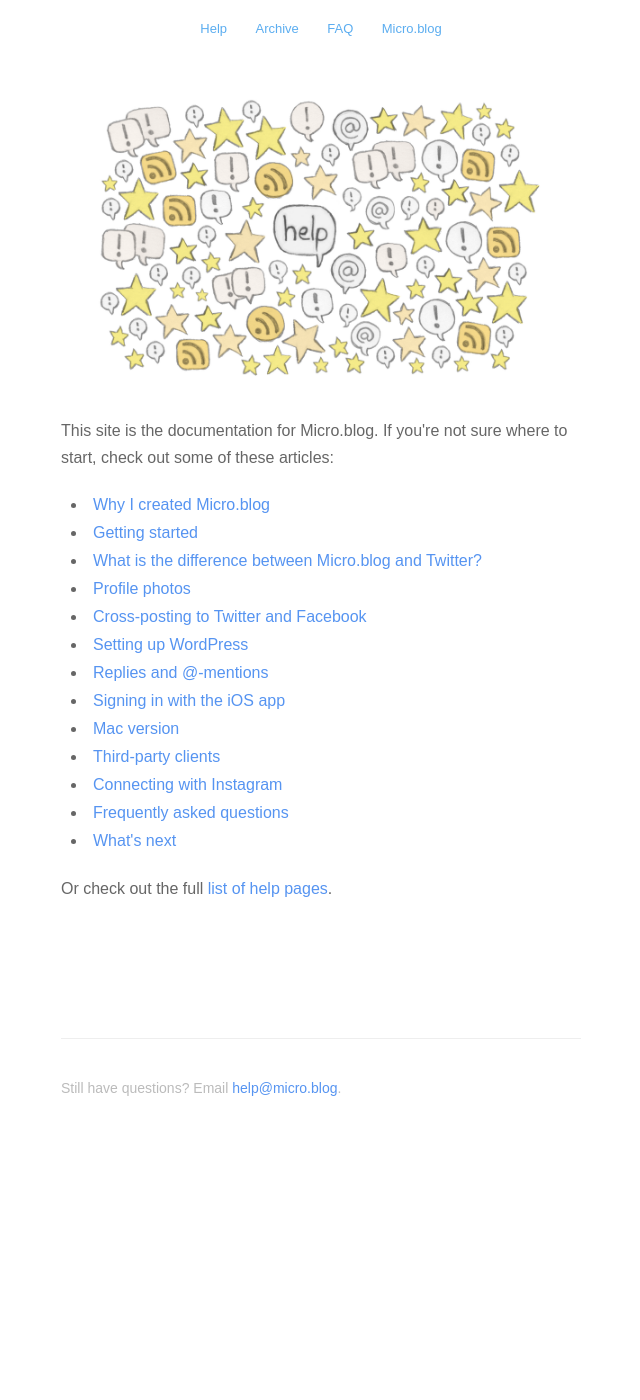
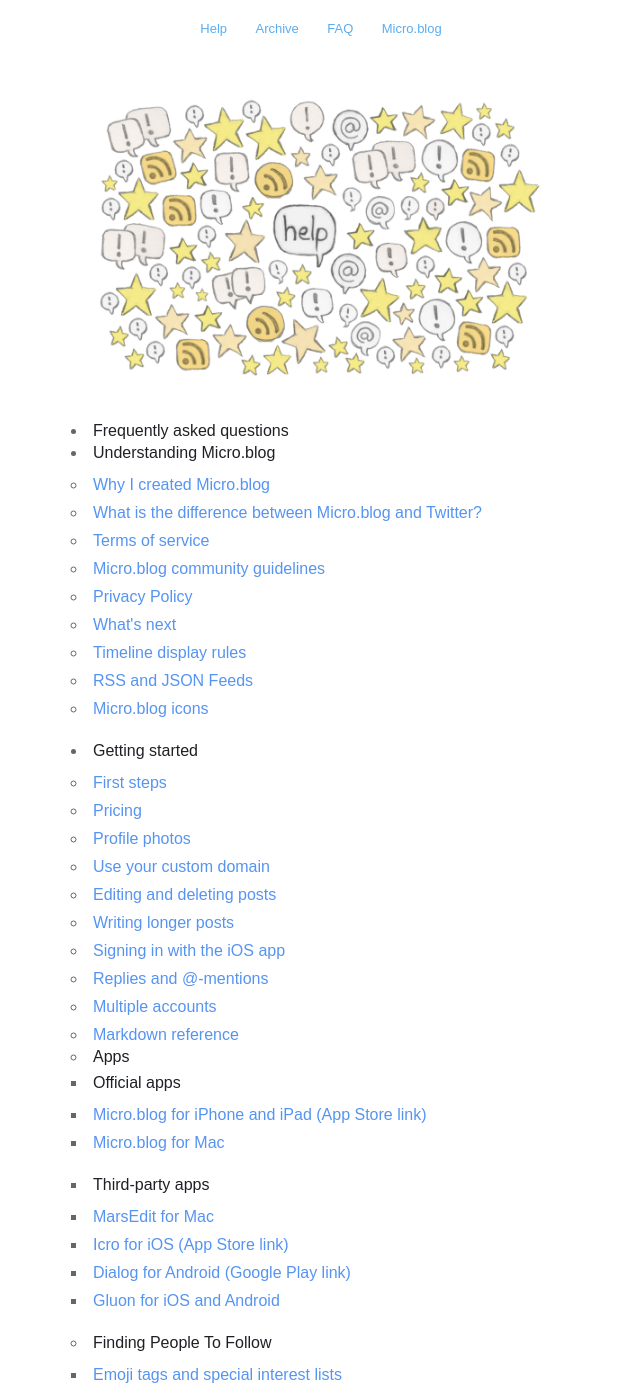
Before and after one commit to microdotblog/help.micro.blog, a Jekyll site: the page built from index.html, in a window 1280 px wide and 1400 px high. Shown: the whole window, without its empty margins (319-959 px from the left). Built offline with Jekyll 4.4.1, drawn with Linux system fonts in a browser that asks for light colours; nearby versions of some CDN libraries; the list of posts is cut into pages by our own code; some of the changed text lies outside the part shown.

Commit message:
Updated help home page with new table of contents.

```diff
--- a/index.html
+++ b/index.html
@@ -4,25 +4,112 @@
 
 <center><img src="/assets/images/header_help.png" class="logo" alt="Micro.blog" /></center>
 
-<p>This site is the documentation for Micro.blog. If you're not sure where to start, check out some of these articles:</p>
+<ul>
+	<li class="about_link"><a href="/faq/"><b>Frequently asked questions</b></a></li>
 
-<ul>
-	<li class="about_link"><a href="/2015/why-i-created-this/">Why I created Micro.blog</a></li>
-	<li class="about_link"><a href="/2017/getting-started/">Getting started</a></li>
-	<li class="about_link"><a href="/2018/twitter-differences/">What is the difference between Micro.blog and Twitter?</a></li>
-	<li class="about_link"><a href="/2015/profile-photos/">Profile photos</a></li>
-	<li class="about_link"><a href="/2016/cross-posting-twitter/">Cross-posting to Twitter and Facebook</a></li>
-	<li class="about_link"><a href="/2018/setting-up-wordpress/">Setting up WordPress</a></li>
-	<li class="about_link"><a href="/2018/replies-and-mentions/">Replies and @-mentions</a></li>
-	<li class="about_link"><a href="/2015/signing-in-ios/">Signing in with the iOS app</a></li>
-	<li class="about_link"><a href="/2017/mac-version/">Mac version</a></li>
-	<li class="about_link"><a href="/2017/micropub-clients/">Third-party clients</a></li>
-	<li class="about_link"><a href="/2017/instagram/">Connecting with Instagram</a></li>
-	<li class="about_link"><a href="/faq/">Frequently asked questions</a></li>
-	<li class="about_link"><a href="/2017/whats-next/">What's next</a></li>
+	<li><b>Understanding Micro.blog</b></li>
+		<ul>
+			<li class="about_link"><a href="/2015/why-i-created-this/">Why I created Micro.blog</a></li>
+			<li class="about_link"><a href="/2018/twitter-differences/">What is the difference between Micro.blog and Twitter?</a></li>
+			<li class="about_link"><a href="/2018/tos/">Terms of service</a></li>
+			<li class="about_link"><a href="/2017/community-guidelines/">Micro.blog community guidelines</a></li>
+			<li class="about_link"><a href="/2018/privacy-policy/">Privacy Policy</a></li>
+			<li class="about_link"><a href="/2017/whats-next/">What's next</a></li>
+			<li class="about_link"><a href="/2018/timeline-rules/">Timeline display rules</a></li>
+			<li class="about_link"><a href="/2017/api-feeds/">RSS and JSON Feeds</a></li>
+			<li class="about_link"><a href="/2018/resources/">Micro.blog icons</a></li>
+		</ul>
+
+	<li><b>Getting started</b></li>
+		<ul>
+			<li class="about_link"><a href="/2017/getting-started/">First steps</a></li>
+			<li class="about_link"><a href="/2018/pricing/">Pricing</a></li>
+			<li class="about_link"><a href="/2015/profile-photos/">Profile photos</a></li>
+			<li class="about_link"><a href="/2015/custom-domains/">Use your custom domain</a></li>
+			<li class="about_link"><a href="/2017/editing-deleting/">Editing and deleting posts</a></li>
+			<li class="about_link"><a href="/2018/writing-longer-posts/">Writing longer posts</a></li>
+			<li class="about_link"><a href="/2015/signing-in-ios/">Signing in with the iOS app</a></li>
+			<li class="about_link"><a href="/2018/replies-and-mentions/">Replies and @-mentions</a></li>
+			<li class="about_link"><a href="/2018/multiple-accounts/">Multiple accounts</a></li>
+			<li class="about_link"><a href="/2017/markdown/">Markdown reference</a></li>
+
+			<li><b>Apps</b></li>
+				<ul>
+					<li><b>Official apps</b></li>
+						<ul>
+							<li class="about_link"><a href="https://itunes.apple.com/us/app/micro-blog/id1253201335?ls=1&mt=8">Micro.blog for iPhone and iPad (App Store link)</a></li>
+							<li class="about_link"><a href="/2017/mac-version/">Micro.blog for Mac</a></li>
+						</ul>
+					<li><b>Third-party apps</b></li>
+						<ul>
+							<li class="about_link"><a href="/2015/using-marsedit/">MarsEdit for Mac</a></li>
+							<li class="about_link"><a href="https://itunes.apple.com/us/app/icro/id1375296597?ls=1&mt=8">Icro for iOS (App Store link)</a></li>
+							<li class="about_link"><a href="https://play.google.com/store/apps/details?id=com.dialogapp.dialog">Dialog for Android (Google Play link)</a></li>
+							<li class="about_link"><a href="https://vincentritter.com/apps">Gluon for iOS and Android</a></li>
+						</ul>
+				</ul>
+
+			<li><b>Finding People To Follow</b></li>
+				<ul>
+					<li class="about_link"><a href="/2018/tagmoji/">Emoji tags and special interest lists</a></li>
+				</ul>
+
+		</ul>
+
+	<li><b>Photoblogging with Micro.blog</b></li>
+		<ul>
+			<li class="about_link"><a href="/2017/instagram/">Cross-posting from Instagram</a></li>
+			<li class="about_link"><a href="/2018/instagram-import/">Importing Instagram Photos</a></li>
+		</ul>
+
+	<li><b>Podcasting with Micro.blog</b></li>
+		<ul>
+			<li class="about_link"><a href="/2018/microcasting/">How to upload and publish your podcast</a></li>
+			<li class="about_link"><a href="/2018/wavelength/">Using Wavelength, the Micro.blog podcasting app</a></li>
+		</ul>
+
+	<li><b>Integrating WordPress with Micro.blog</b></li>
+		<ul>
+			<li class="about_link"><a href="/2017/wordpress-import/">WordPress import</a></li>
+			<li class="about_link"><a href="/2018/setting-up-wordpress/">Setting up WordPress</a></li>
+		</ul>
+
+	<li><b>Cross-Posting To Other Platforms</b></li>
+		<ul>
+			<li class="about_link"><a href="/2016/cross-posting-twitter/">Cross-posting to Twitter, Medium, Mastodon, and more</a></li>
+			<li class="about_link"><a href="/2015/cross-posting-ifttt/">Cross-posting with the IFTTT service</a></li>
+			<li class="about_link"><a href="/2017/instagram/">Cross-posting to Micro.blog from Instagram</a></li>
+		</ul>
+
+	<li><b>IndieWeb Topics</b></li>
+		<ul>
+			<li class="about_link"><a href="/2017/indiewebcamp/">An overview of IndieWeb formats</a></li>
+			<li class="about_link"><a href="/2017/webmention/">Webmentions</a></li>
+			<li class="about_link"><a href="/2018/indiepaper/">Indiepaper</a></li>
+			<li class="about_link"><a href="/2018/web-rings/">IndieWeb Ring</a></li>
+		</ul>
+
+	<li><b>Advanced Topics</b></li>
+		<ul>
+			<li class="about_link"><a href="/2017/api-posting/">Posting API</a></li>
+			<li class="about_link"><a href="/2017/api-json/">JSON API</a></li>
+			<li class="about_link"><a href="/2016/mirroring-to-github/">Mirroring to GitHub</a></li>
+			<li class="about_link"><a href="/2016/sidebar-js/">Javascript include with Sidebar.js</a></li>
+			<li class="about_link"><a href="/2018/api-overview/">API overview</a></li>
+			<li class="about_link"><a href="/2018/url-schemes/">iOS and Mac URL schemes</a></li>
+			<li class="about_link"><a href="/2018/ifttt/">New posts with IFTTT</a></li>
+			<li class="about_link"><a href="/2017/custom-css/">Custom CSS</a></li>
+			<li class="about_link"><a href="/2017/web-site-verification/">Web site verification</a></li>
+		</ul>
+
+	<li><b>More resources</b></li>
+		<ul>
+			<li class="about_link"><a href="https://manton.org">Manton.org</a>, the blog of Micro.blog founder Manton Reece</li>
+			<li class="about_link"><a href="https://m.b.wiki.eli.li">Micro.wiki</a>, a community-maintained resource</li>
+			<li class="about_link"><a href="https://til.micro.blog">Today I Learned</a>, a guide to the latest features in Micro.blog by Simon Woods</li>
+			<li class="about_link"><a href="https://micro.blog/slack">Join the Micro.blog Slack</a> for discussions and tips from other users</li>
+		</ul>
 </ul>
-
-<p>Or check out the full <a href="/archive/">list of help pages</a>.</p>
 
 <br>
 
```
